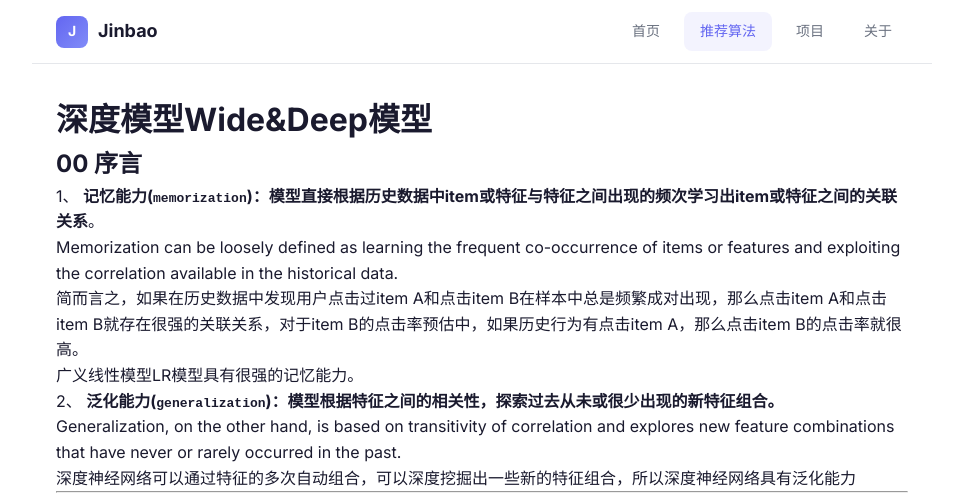
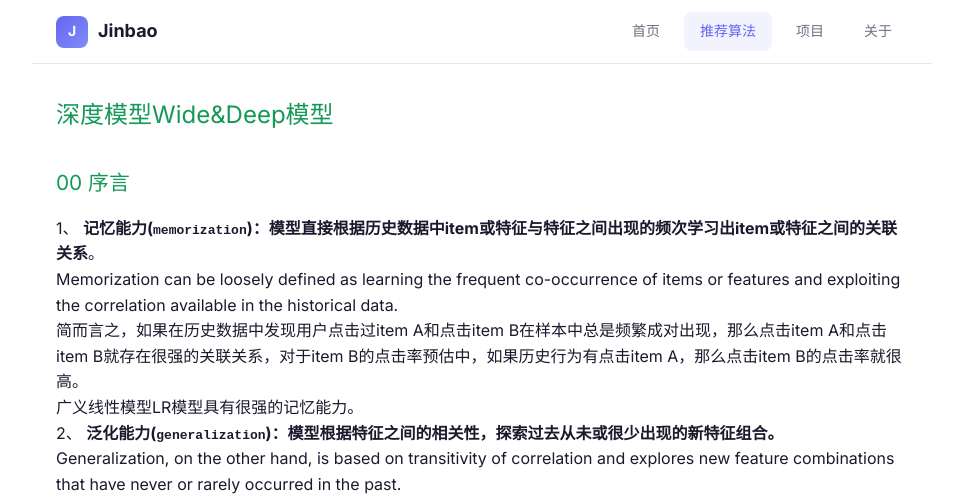
Before and after one commit to JinbaoSite/jinbaosite.github.io, a Jekyll site: the page built from recsys/wdl.md, in a window 1280 px wide and 1400 px high. Shown: the top 496 px of the window, without its empty margins (158-1121 px from the left). Built offline with Jekyll 4.4.1, drawn with Linux system fonts in a browser that asks for light colours; our own code applies the rules of GitHub Pages for plain Markdown files.

Commit message:
Update style.css

```diff
--- a/assets/style.css
+++ b/assets/style.css
@@ -415,11 +415,40 @@
     }
 
     img {
-          max-width: 900px;
-          max-height: 130px;
+          max-width: 100%;
           object-fit: cover;
           border-radius: 10px;
     }
+    h1 {
+        margin-top: 2rem;
+        margin-bottom: 1rem;
+        font-weight: normal;
+        color: #159957;
+        font-size: 1.5em
+    }
+
+    h2 {
+        margin-top: 2rem;
+        margin-bottom: 1rem;
+        font-weight: normal;
+        color: #159957;
+        font-size: 1.3em;
+    }
+
+    h3 {
+        margin-top: 2rem;
+        margin-bottom: 1rem;
+        font-weight: normal;
+        font-size: 1.2em
+    }
+
+    h4, h5, h6 {
+        margin-top: 2rem;
+        margin-bottom: 1rem;
+        font-weight: normal;
+        font-size: 1em;
+    }
+
 
     table {
       width: 100%;
```
